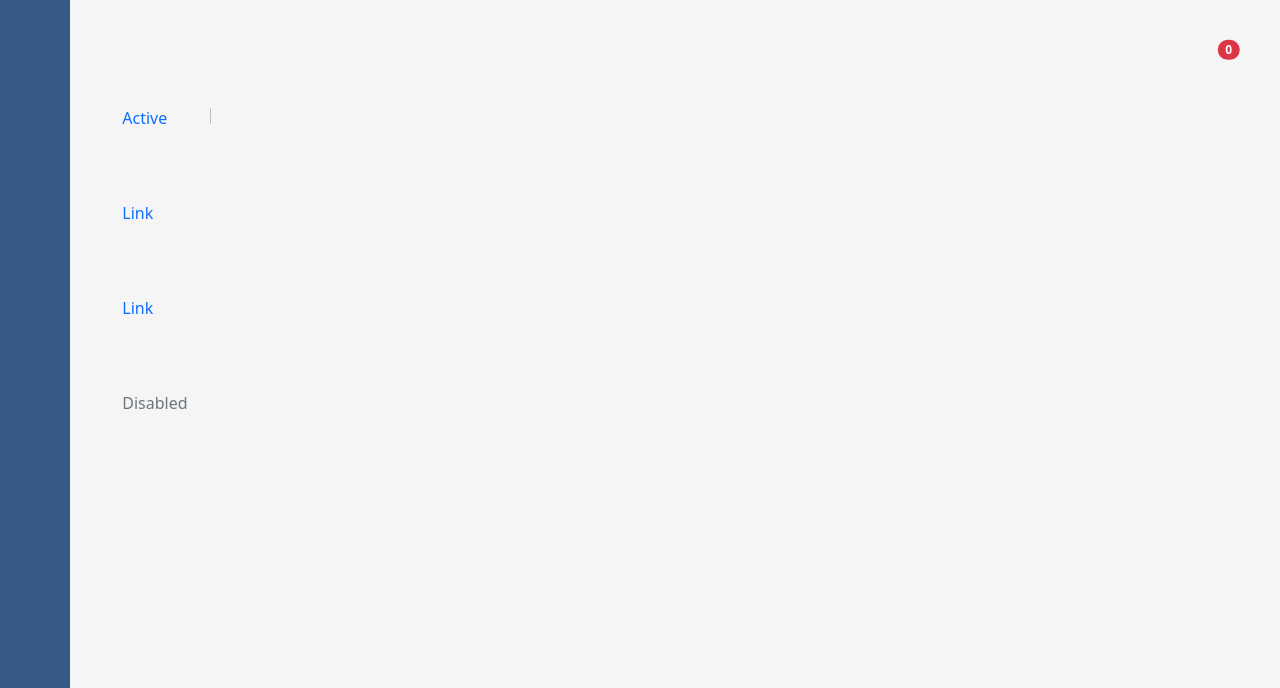
After one commit to dpmumme12/Knowledge-Share, a Django app: page /users/settings in a window 1280 px wide. The commit adds this page. Shown: the top 688 px of the page. Run offline with Django 4.2, Linux system fonts and the light colour scheme; some libraries are stand-ins or nearby versions.

Commit message:
Added the users settings page

```diff
--- a/SimpleKB/static/global.css
+++ b/SimpleKB/static/global.css
@@ -117,7 +117,7 @@ body  {
     .nav-item {
         padding-top: 0;
         padding-bottom: 0;
-        width: 33.3%;
+        width: 25%;
         text-align: center;
     }
 }
--- a/SimpleKB/static/knowledgebase/knowledgebase.css
+++ b/SimpleKB/static/knowledgebase/knowledgebase.css
@@ -50,7 +50,6 @@
     height: auto;
 }
 
-
 @media all and (max-width:992px) {
     .folder-ellipsis {
         opacity: 1;
@@ -74,4 +73,8 @@
     .article-status {
         font-size: 10px;
     }
+
+    .user-card {
+        padding-bottom: 20px;
+    }
 }
--- a/SimpleKB/templates/blocks/desktop_navbar.html
+++ b/SimpleKB/templates/blocks/desktop_navbar.html
@@ -1,5 +1,6 @@
 {% url 'knowledgebase:dashboard' as dashboard_url %}
 {% url 'knowledgebase:kb' request.user.username as knowledgebase_url %}
+{% url 'users:settings' as settings_url %}
 
 <div class="col-nav g-0 nav-bar-desktop">
     <div class="nav-bar-col nav-bg-color text-break">
@@ -19,7 +20,14 @@
           {% endif %}
         </li>
         <li class="nav-item">
-          <a class="nav-icon" href="#"><i class="fa-solid fa-envelope fa-2x"></i></a>
+          <a class="nav-icon" href="#" data-bs-toggle="tooltip" data-bs-placement="right" title="Messages"><i class="fa-solid fa-envelope fa-2x"></i></a>
+        </li>
+        <li class="nav-item">
+          {% if request.path == settings_url %}
+           <a class="icon-active" href="{{settings_url}}" data-bs-toggle="tooltip" data-bs-placement="right" title="Settings"><i class="fa-solid fa-gear fa-2x"></i></a>
+          {% else %}
+           <a class="nav-icon" href="{{settings_url}}" data-bs-toggle="tooltip" data-bs-placement="right" title="Settings"><i class="fa-solid fa-gear fa-2x"></i></a>
+          {% endif %}
         </li>
       </ul>
     </div>
--- a/SimpleKB/templates/blocks/mobile_navbar.html
+++ b/SimpleKB/templates/blocks/mobile_navbar.html
@@ -1,5 +1,6 @@
 {% url 'knowledgebase:dashboard' as dashboard_url %}
 {% url 'knowledgebase:kb' request.user.username as knowledgebase_url %}
+{% url 'users:settings' as settings_url %}
 
 <div class="mobile-nav-bar">
     <nav class="navbar fixed-bottom nav-bg-color text-break">
@@ -22,6 +23,13 @@
           <li class="nav-item">
             <a class="nav-icon" href="#"><i class="fa-solid fa-envelope fa-xl"></i></a>
           </li>
+          <li class="nav-item">
+            {% if request.path == settings_url %}
+             <a class="icon-active" href="{{settings_url}}"><i class="fa-solid fa-gear fa-xl"></i></a>
+            {% else %}
+             <a class="nav-icon" href="{{settings_url}}"><i class="fa-solid fa-gear fa-xl"></i></a>
+            {% endif %}
+          </li>
         </ul>
       </div>
     </nav>
--- a/SimpleKB/templates/knowledgebase/article_view.html
+++ b/SimpleKB/templates/knowledgebase/article_view.html
@@ -9,10 +9,10 @@
 {% block body %}
 <div>
     <div class="d-inline-block float-start">
-        <img src="{% static 'images/user.png' %}" alt="" class="rounded-circle profile-img">
+        <img src="{% if article.author.ProfileImage %}{% static article.author.ProfileImage %}{% else %}{% static 'images/user.png' %}{% endif %}" alt="Profile Picture" class="rounded-circle profile-img">
     </div>
-    <div class="d-inline-block ps-4 pt-1">
-        <h5>{{article.author.username}}</h5>
+    <div class="d-inline-block ps-3 pt-1">
+        <h5>{% if article.author.first_name %} {{article.author.first_name}} {{article.author.last_name}}{% else %}{{article.author.username}}{% endif %}</h5>
         <small><p>{{article.created_on|date:"N j, Y"}}</p></small>
     </div>
 </div>
--- /dev/null
+++ b/SimpleKB/templates/users/settings.html
@@ -0,0 +1,26 @@
+{% extends 'layouts/base_knowledgebase.html' %}
+{% load static %}
+
+{% block styles %}
+<link rel="stylesheet" href='{% static 'knowledgebase/settings.css' %}'>
+{% endblock styles %}
+
+{% block body %}
+<div class="d-inline-block" style="width: 100px;">
+    <ul class="nav flex-column">
+        <li class="nav-item">
+        <a class="nav-link active" aria-current="page" href="#">Active</a>
+        </li>
+        <li class="nav-item">
+        <a class="nav-link" href="#">Link</a>
+        </li>
+        <li class="nav-item">
+        <a class="nav-link" href="#">Link</a>
+        </li>
+        <li class="nav-item">
+        <a class="nav-link disabled">Disabled</a>
+        </li>
+    </ul>
+</div>
+<div class="vr d-inline-block" style="height: 100%;"></div>
+{% endblock body %}
--- a/SimpleKB/users/models.py
+++ b/SimpleKB/users/models.py
@@ -4,3 +4,4 @@ from django.db import models
 # Create your models here.
 class User(AbstractUser):
     email = models.EmailField(unique=True)
+    ProfileImage = models.ImageField('profile_images', null=True, blank=True)
--- a/SimpleKB/users/urls.py
+++ b/SimpleKB/users/urls.py
@@ -1,6 +1,6 @@
 from django.urls import path
 from django.contrib.auth import views as auth_views
-from .views import RegisterationView
+from .views import RegisterationView, UserSettingsView
 from .forms import LoginForm
 
 app_name = 'users'
@@ -10,4 +10,5 @@ urlpatterns = [
         template_name='users/login.html',
         authentication_form=LoginForm), name='login'),
     path('logout', auth_views.logout_then_login, name='logout'),
+    path('settings', UserSettingsView.as_view(), name='settings'),
 ]
--- a/SimpleKB/users/views.py
+++ b/SimpleKB/users/views.py
@@ -23,3 +23,10 @@ class RegisterationView(View):
             return redirect(settings.LOGIN_REDIRECT_URL)
         else:
             return render(request, 'users/register.html', {'RegisterForm': form})
+
+
+class UserSettingsView(View):
+    template_name = 'users/settings.html'
+
+    def get(self, request):
+        return render(request, self.template_name)
```
Also changed, not shown: SimpleKB/templates/knowledgebase/knowledgebase.html (+8 -5 lines), SimpleKB/static/users/settings.css (added), SimpleKB/users/migrations/0002_user_profileimage.py (added).
